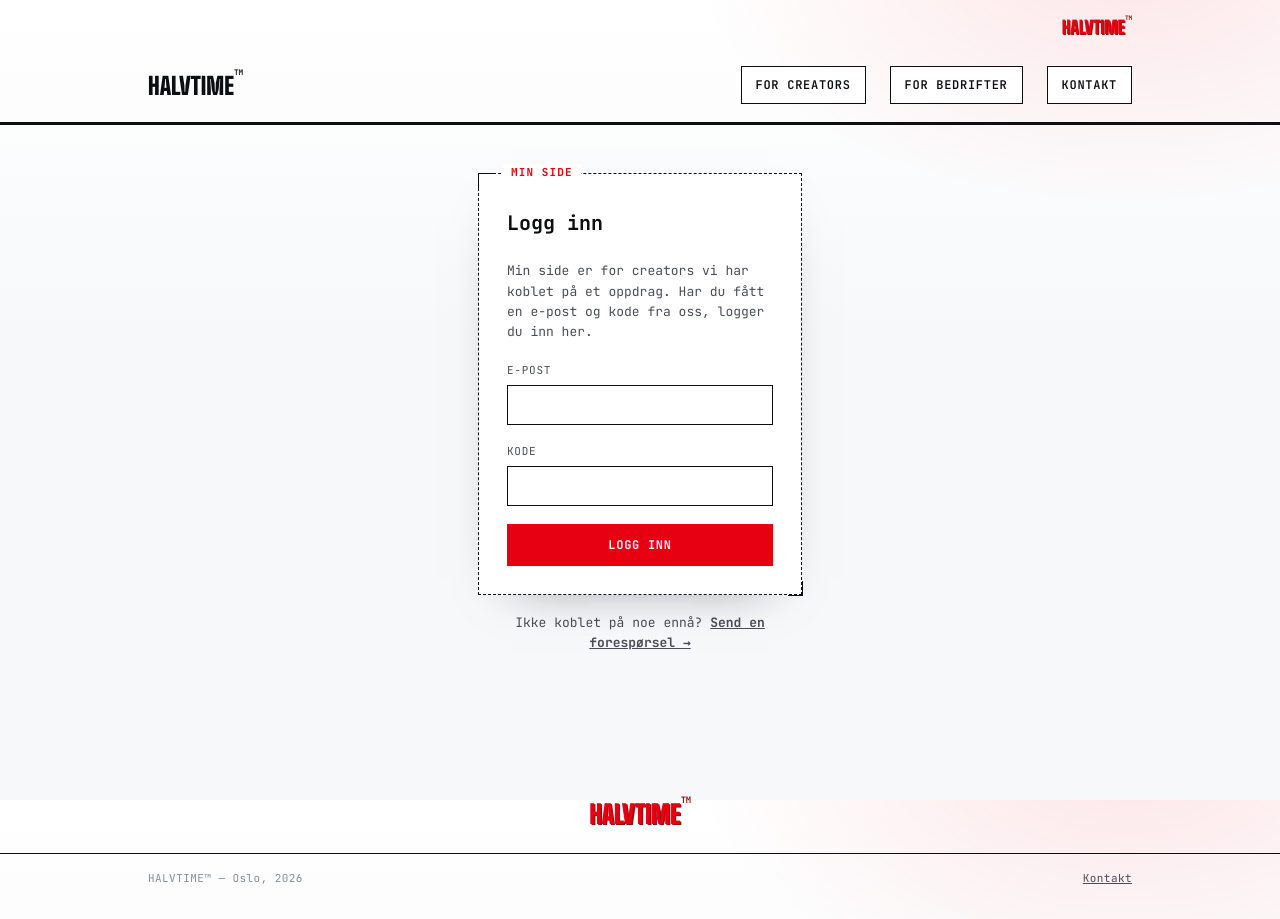
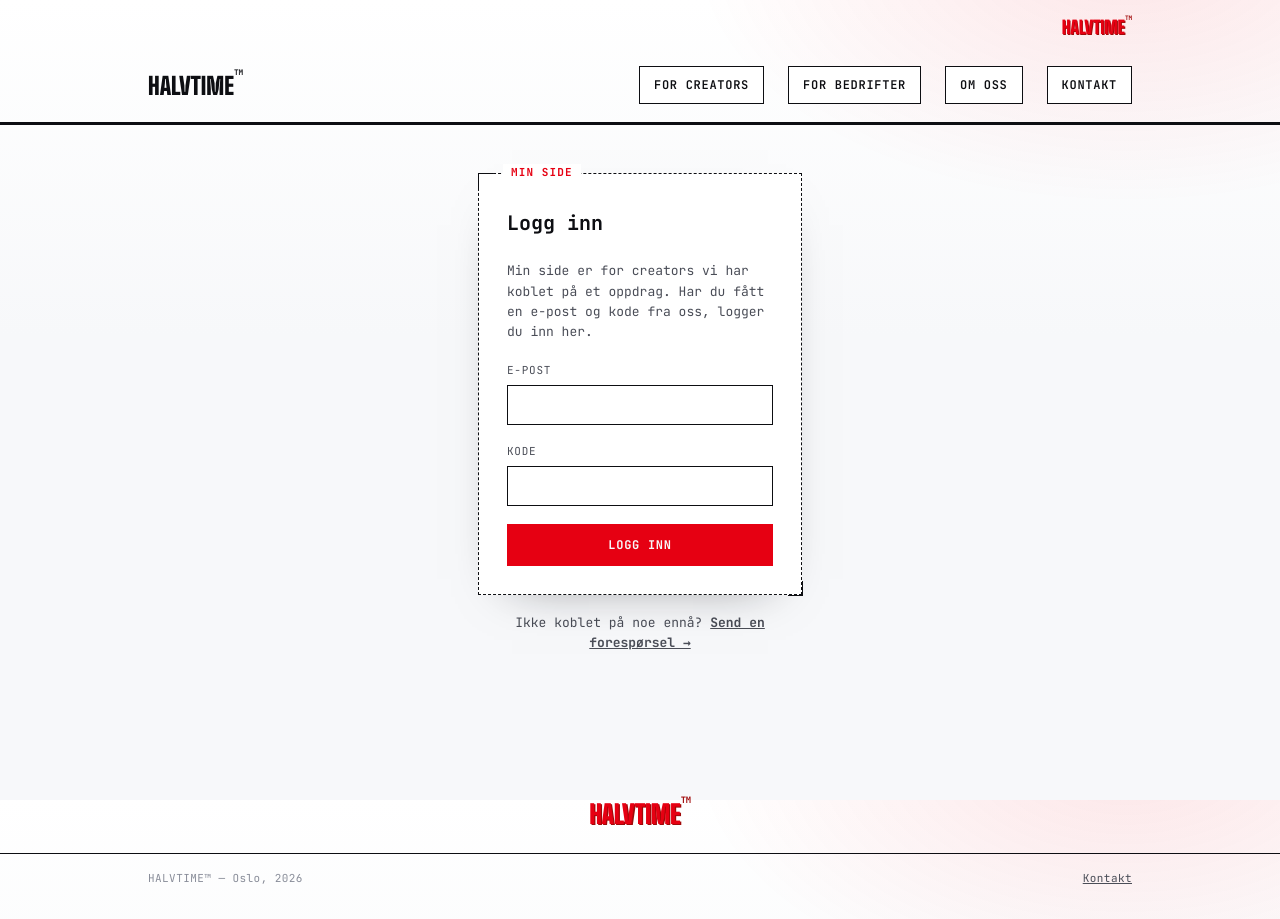
Before and after one commit to ebenezerchikukwa-cpu/Halvtimev0.41, a website: page public/minside.html in a window 1280 px wide. Drawn offline with Linux system fonts and the light colour scheme; no server answers.

Commit message:
Update minside.html

```diff
--- a/public/minside.html
+++ b/public/minside.html
@@ -20,6 +20,7 @@
       <nav aria-label="Hovedmeny">
         <a href="index.html#kreatorer">For creators</a>
         <a href="bedrifter.html">For bedrifter</a>
+        <a href="om-oss.html">Om oss</a>
         <a href="kontakt.html">Kontakt</a>
       </nav>
     </div>
```
